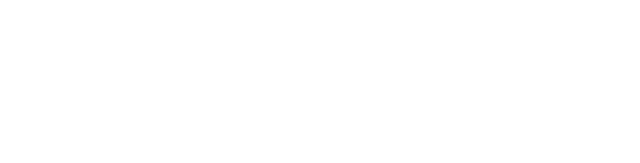
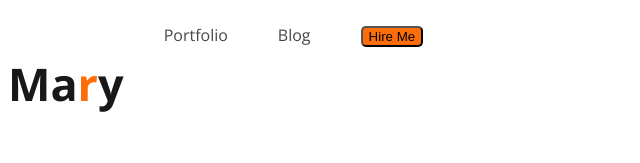
Before and after one commit to Tarek757bd/web-developer-portfolio, a plain HTML site: page index.html in a window 1280 px wide. Shown: the whole page, without its empty margins (0-640 px from the left). Drawn offline with nearby package versions, Linux system fonts and the light colour scheme.

Commit message:
nav section

```diff
--- /dev/null
+++ b/css/style.css
@@ -0,0 +1,33 @@
+/* Common Shared Styles */
+body{
+  font-family: "Open Sans", sans-serif;
+  font-optical-sizing: auto;
+}
+.text-primary{
+    color: #FD6E0A;
+}
+.btn-primary{
+    border-radius: 5px;
+    background: #FD6E0A;
+}
+/* Nav related styles */
+nav {
+    display: flex;
+}
+.nav-title{
+    color: #181818;
+    font-size: 45px;
+    font-weight: 800px;
+}
+
+nav ul{
+    display: flex;
+}
+nav li{
+    list-style: none;
+    margin-right: 50px;
+}
+nav a{
+    text-decoration: none;
+    color: #474747;
+}
--- a/index.html
+++ b/index.html
@@ -4,11 +4,22 @@
     <meta charset="UTF-8">
     <meta name="viewport" content="width=device-width, initial-scale=1.0">
     <title>Web Developer Portfolio</title>
+    <link rel="preconnect" href="https://fonts.googleapis.com">
+    <link rel="preconnect" href="https://fonts.gstatic.com" crossorigin>
+    <link href="https://fonts.googleapis.com/css2?family=Open+Sans:ital,wght@0,300..800;1,300..800&display=swap" rel="stylesheet">
+    <link rel="stylesheet" href="/css/style.css">
 </head>
 <body>
     <!-- header section start -->
     <header>
-
+        <nav>
+            <h3 class="nav-title">Ma<span class="text-primary">r</span>y</h3>
+            <ul>
+                <li><a href="">Portfolio</a></li>
+                <li><a href="">Blog</a></li>
+                <li><button class="btn-primary">Hire Me</button></li>
+            </ul>
+        </nav>
     </header>
     <!-- header section end -->
     <!-- main section start -->
```
